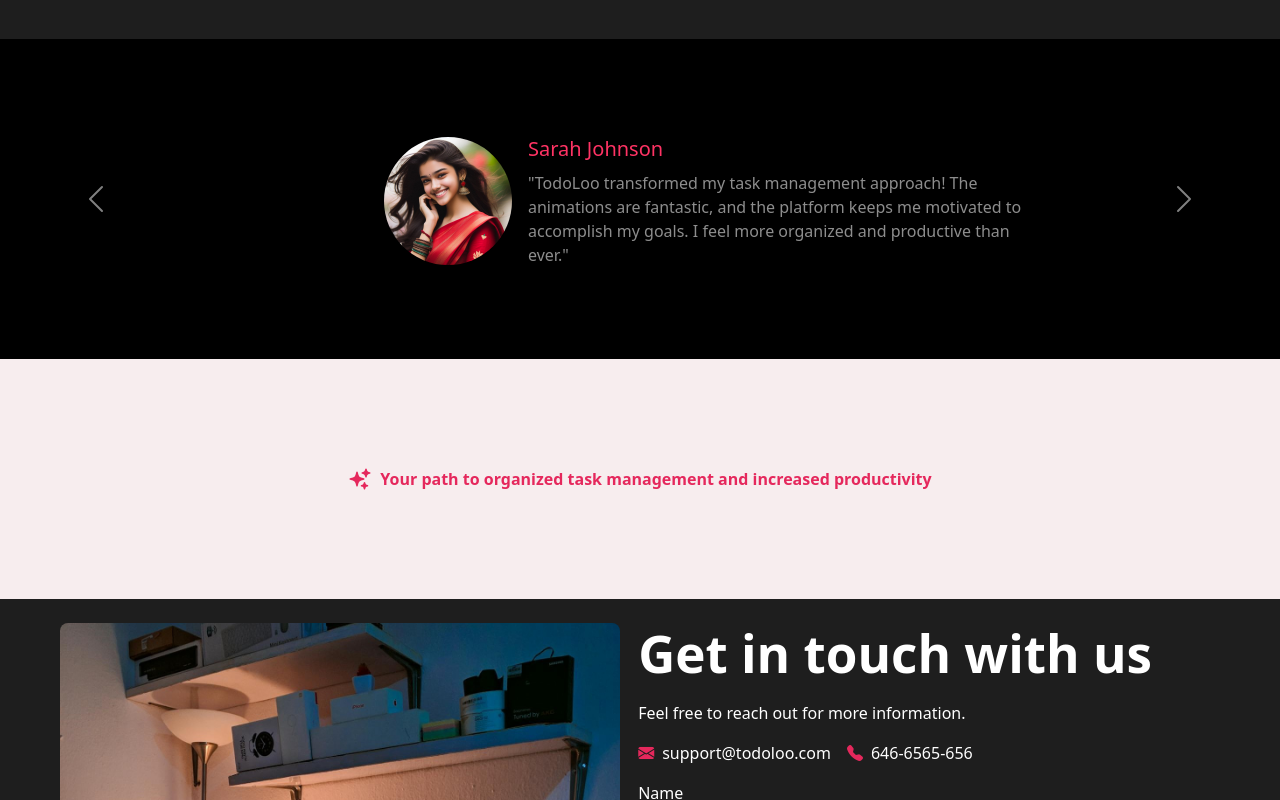
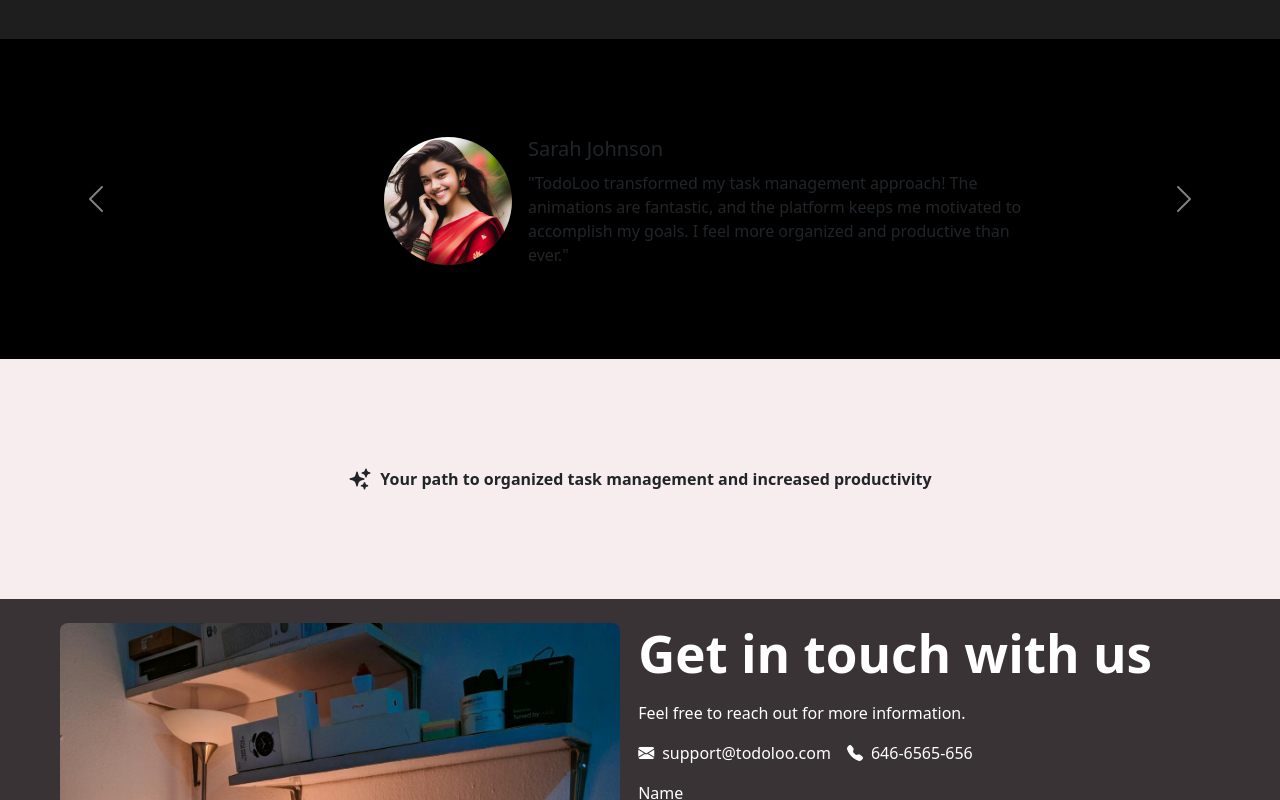
Before and after one commit to Kamaleshwaran07/todoList_Front-end, a React (Vite) app: page / in a window 1280 px wide. Shown: the part 1240-2040 px from the top of the page. Built offline with nearby package versions, Linux system fonts and the light colour scheme.

Commit message:
color scheme added

```diff
--- a/src/App.css
+++ b/src/App.css
@@ -158,8 +158,8 @@
 /* Loader */
 .pencil {
   display: block;
-  width: 10em;
-  height: 10em;
+  width: 5em;
+  height: 5em;
 }
 
 .pencil__body1,
--- a/tailwind.config.js
+++ b/tailwind.config.js
@@ -7,19 +7,15 @@
   theme: {
     extend: {
       colors: {
-        red1: "#E5285C",
+        papaya: "#FDF0D5",
 
-        red2: "#FF3364",
+        magenta1: "#D81E5B",
 
-        pink1: "#FF97B0",
+        orange1: "#F0544F",
 
-        pink2: "#FFCBD7",
+        black1: "#3a3335",
 
-        black1: "#1E1E1E",
-
-        grey1: "#8D8D8D",
-
-        grey2: "#BABABA"
+        ashgray: "#C6D8D3"
       }
 },
 
```
